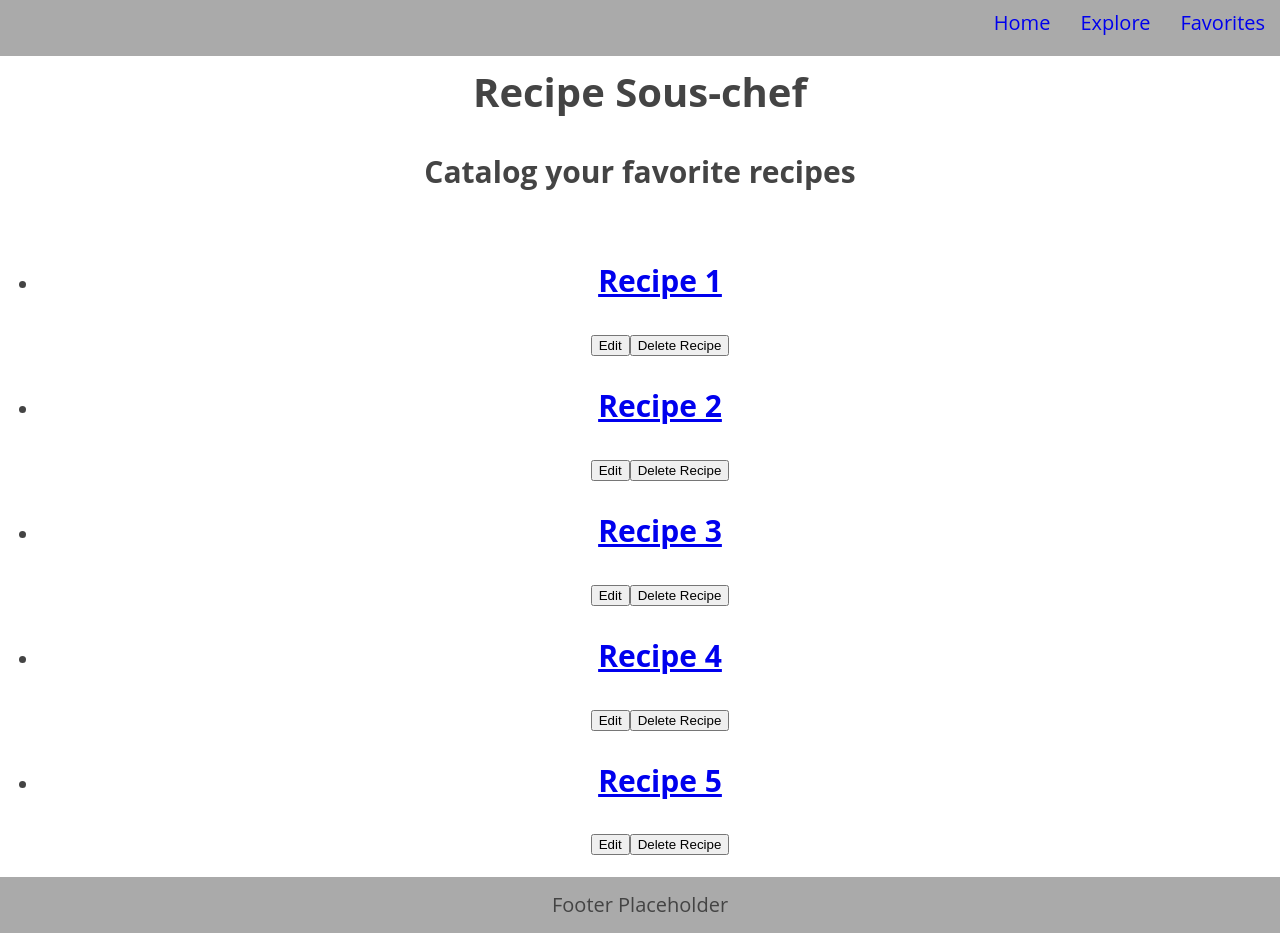
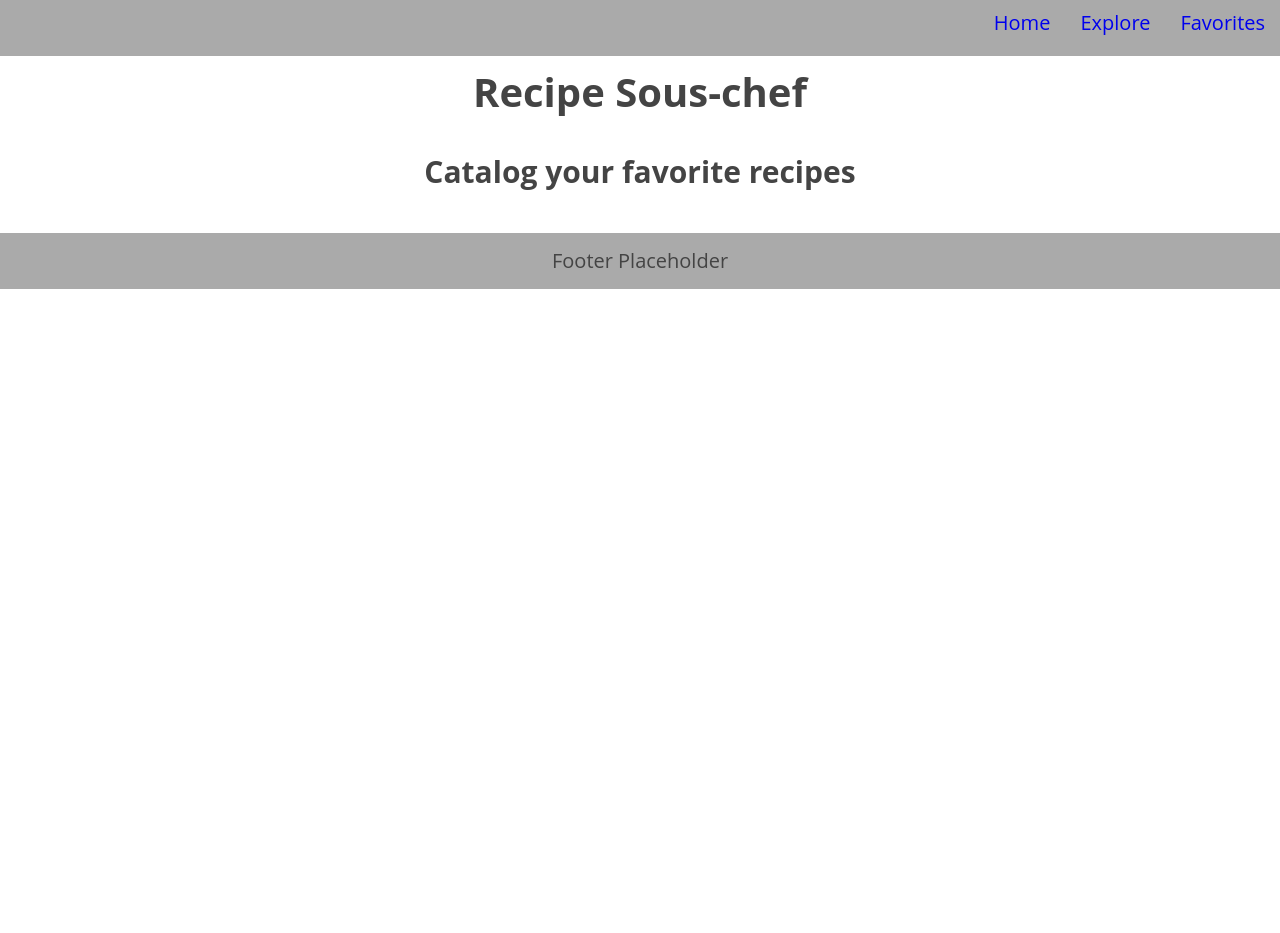
Before and after one commit to jmendolawong/recipe-client, a React (Create React App) app: page /favorites in a window 1280 px wide. After the commit the page ends 800 px from the top, so only its background shows below. Built offline with nearby package versions, Linux system fonts and the light colour scheme.

Commit message:
Init state and context

```diff
--- a/src/App.js
+++ b/src/App.js
@@ -34,12 +34,22 @@ export default class App extends Component {
     })
   }
 
+  componentDidMount() {
+    this.setState({
+      recipes: this.props.recipes
+    });
+    console.log(this.props.recipes)
+    console.log(this.state.recipes)
+    console.log(this.context.recipes)
+  }
+
   render() {
     const contextValue = {
       recipes: this.state.recipes,
       deleteRecipe: this.handleDeleteRecipe,
       addRecipe: this.handleAddRecipe,
     }
+
     return (
       <RecipeContext.Provider value={contextValue}>
         <div className='App'>
@@ -63,15 +73,10 @@ export default class App extends Component {
                 component={ExplorePage} />
               <Route
                 path='/favorites'
-                render={() =>
-                  <FavoritesList recipes={this.props.recipes} />}
-              />
+                comoponent={FavoritesList} />
               <Route
                 path='/favorites/:recipeId'
-                render={routeProps =>
-                  <Recipe {...routeProps} />
-                }
-              />
+                component={Recipe} />
               <Route component={NotFound} />
             </Switch>
 
--- a/src/components/FavoriteItem.js
+++ b/src/components/FavoriteItem.js
@@ -1,12 +1,21 @@
 import React, { Component } from 'react';
 import { Link } from 'react-router-dom';
+import RecipeContext from '../RecipeContext'
+
+function deleteRecipe(recipeId, callback) {
+
+}
 
 export default class FavoriteItem extends Component {
+  static contextType = RecipeContext;
+
   render() {
+    const { recipeId } = this.props.id
+
     return (
       <div className='favoriteItem'>
         <li>
-          <Link to={`/favorites/${this.props.id}`}>
+          <Link to={`/favorites/${recipeId}`}>
             <h2>{this.props.name}</h2>
           </Link>
           <button className='editRecipe'>
@@ -15,7 +24,7 @@ export default class FavoriteItem extends Component {
           <button
             className='deleteRecipe'
             onClick={() => {
-              deleteRecipe()
+              deleteRecipe(recipeId, this.context.deleteRecipe)
               this.props.history.push('/')
             }}>
             Delete Recipe
--- a/src/routes/FavoritesPage.js
+++ b/src/routes/FavoritesPage.js
@@ -1,10 +1,14 @@
-import React, { Component } from 'react';
-import FavoriteItem from '../components/FavoriteItem';
+import React, { Component } from 'react'
+import FavoriteItem from '../components/FavoriteItem'
+import RecipeContext from '../RecipeContext'
 
 export default class FavoritesList extends Component {
+  static contextType = RecipeContext
+
   render() {
 
-    const recipes = this.props.recipes;
+    const { recipes = [] } = this.context
+
     return (
       <div className='FavoriteList'>
         <ul className='favorite_list'>
--- a/src/routes/RecipePage.js
+++ b/src/routes/RecipePage.js
@@ -4,7 +4,7 @@ import Note from '../components/Note'
 import Ingredient from '../components/Ingredient';
 import Instruction from '../components/Instruction';
 
-import store from '../STORE';
+// import store from '../STORE';
 
 function findRecipe(recipes = [], recipeId) {
   const recipe = recipes.find(recipe => recipe.id === recipeId)
@@ -14,8 +14,9 @@ function findRecipe(recipes = [], recipeId) {
 export default class Recipe extends Component {
   render() {
 
+    const { recipes } = this.context
     const { recipeId } = this.props.match.params
-    const thisRecipe = findRecipe(store, recipeId)
+    const thisRecipe = findRecipe(recipes, recipeId)
 
     const ingredients = thisRecipe.ingredients
       .map((ingredient, key) =>
```
